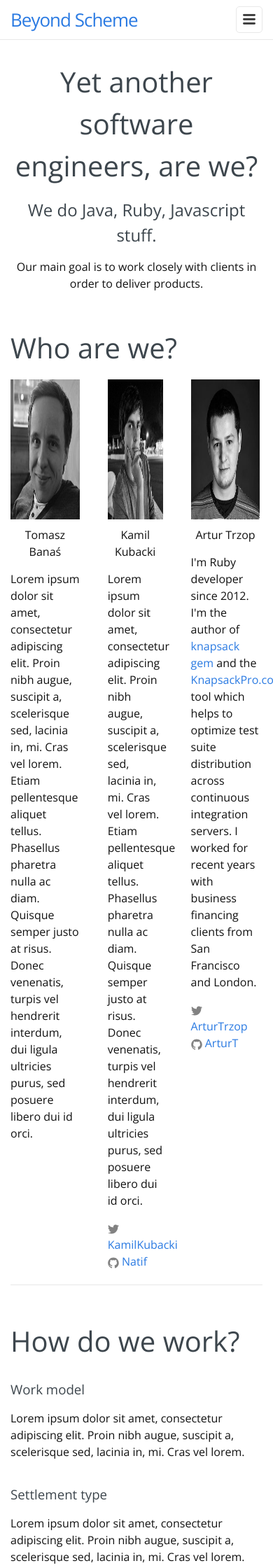
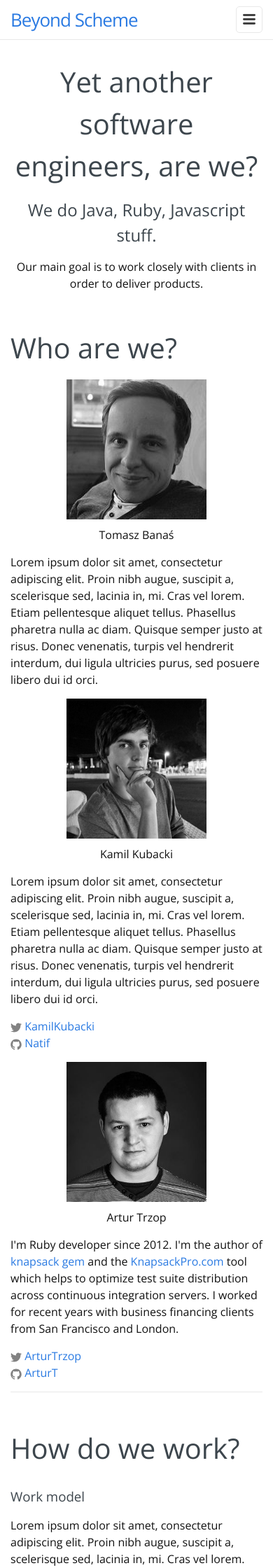
Before and after one commit to BeyondScheme/BeyondScheme.github.io, a Jekyll site: the page built from index.html, in a window 390 px wide. Shown: the top 2240 px of the page at 70% size. Built offline with Jekyll 4.4.1, drawn with Linux system fonts in a browser that asks for light colours.

Commit message:
Fix photo responsive

```diff
--- a/_sass/_base.scss
+++ b/_sass/_base.scss
@@ -287,20 +287,26 @@ pre {
 
   @media screen and (max-width: 800px) {
 
-    #column-left {
+    .column-left {
       width: auto;
       float: none;
     }
 
-    #column-center {
+    .column-center {
       width: auto;
       float: none;
-      margin-left: 0px;
     }
 
-    #column-right {
+    .column-right {
       width: auto;
       float: none;
+    }
+
+    .profile-container-left,
+    .profile-container-center,
+    .profile-container-right
+    {
+      padding: 0;
     }
 
   }
```
